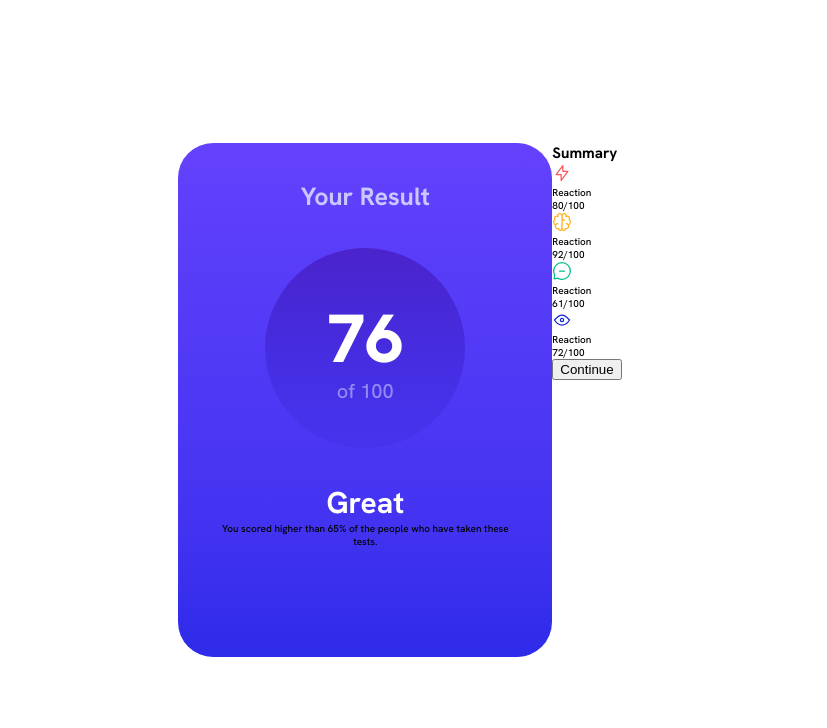
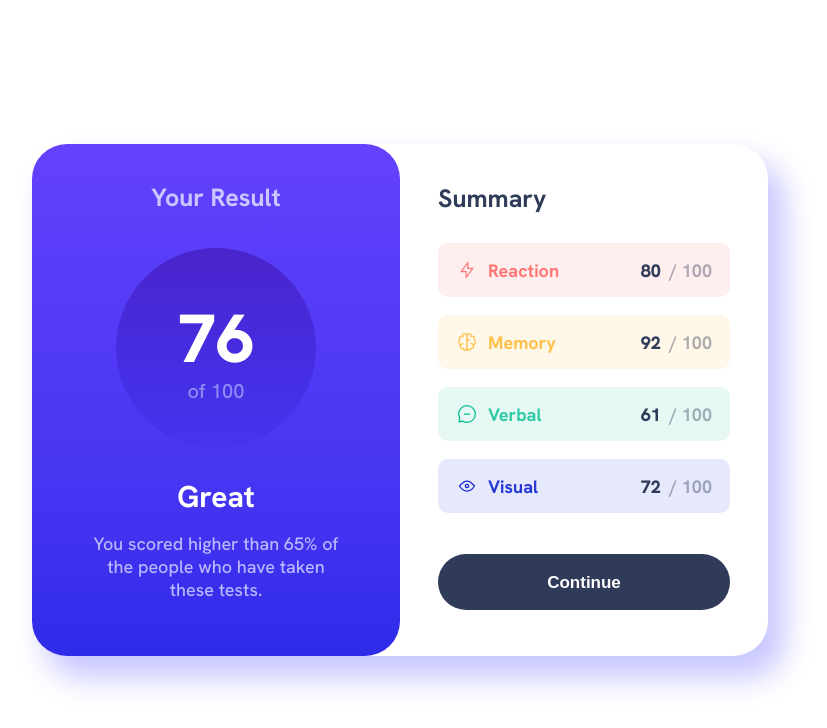
Before and after one commit to JessCP25/ResultsSummary, a plain HTML site: page index.html in a window 1280 px wide. Shown: the whole page, without its empty margins (240-1067 px from the left). Drawn offline with Linux system fonts and the light colour scheme.

Commit message:
diseño finalizado

```diff
--- a/index.html
+++ b/index.html
@@ -24,38 +24,40 @@
       </div>
       <div class="card-summary">
         <h2>Summary</h2>
-        <div>
-          <div>
-            <div>
-              <svg xmlns="http://www.w3.org/2000/svg" width="20" height="20" fill="none" viewBox="0 0 20 20"><path stroke="#F55" stroke-linecap="round" stroke-linejoin="round" stroke-width="1.25" d="M10.833 8.333V2.5l-6.666 9.167h5V17.5l6.666-9.167h-5Z"/></svg>
+        <div class="summary-container">
+          <div class="summary__points summary__reaction">
+            <div class="summary__left">
+              <svg xmlns="http://www.w3.org/2000/svg" width="20" height="20" fill="none" viewBox="0 0 20 20"><path stroke="hsla(0, 100%, 67%,0.8)" stroke-linecap="round" stroke-linejoin="round" stroke-width="1.25" d="M10.833 8.333V2.5l-6.666 9.167h5V17.5l6.666-9.167h-5Z"/></svg>
               <p>Reaction</p>
             </div>
-            <div>
-              <p><span>80</span>/100</p>
+            <div class="summary__right">
+              <p><span>80</span> / 100</p>
             </div>
           </div>
-          <div>
-            <div>
-              <svg xmlns="http://www.w3.org/2000/svg" width="20" height="20" fill="none" viewBox="0 0 20 20"><path stroke="#FFB21E" stroke-linecap="round" stroke-linejoin="round" stroke-width="1.25" d="M5.833 11.667a2.5 2.5 0 1 0 .834 4.858"/><path stroke="#FFB21E" stroke-linecap="round" stroke-linejoin="round" stroke-width="1.25" d="M3.553 13.004a3.333 3.333 0 0 1-.728-5.53m.025-.067a2.083 2.083 0 0 1 2.983-2.824m.199.054A2.083 2.083 0 1 1 10 3.75v12.917a1.667 1.667 0 0 1-3.333 0M10 5.833a2.5 2.5 0 0 0 2.5 2.5m1.667 3.334a2.5 2.5 0 1 1-.834 4.858"/><path stroke="#FFB21E" stroke-linecap="round" stroke-linejoin="round" stroke-width="1.25" d="M16.447 13.004a3.334 3.334 0 0 0 .728-5.53m-.025-.067a2.083 2.083 0 0 0-2.983-2.824M10 3.75a2.085 2.085 0 0 1 2.538-2.033 2.084 2.084 0 0 1 1.43 2.92m-.635 12.03a1.667 1.667 0 0 1-3.333 0"/></svg>              <p>Reaction</p>
+          <div class="summary__points summary__memory">
+            <div class="summary__left">
+              <svg xmlns="http://www.w3.org/2000/svg" width="20" height="20" fill="none" viewBox="0 0 20 20"><path stroke="hsla(39, 100%, 56%,0.8)" stroke-linecap="round" stroke-linejoin="round" stroke-width="1.25" d="M5.833 11.667a2.5 2.5 0 1 0 .834 4.858"/><path stroke="hsla(39, 100%, 56%,0.8)" stroke-linecap="round" stroke-linejoin="round" stroke-width="1.25" d="M3.553 13.004a3.333 3.333 0 0 1-.728-5.53m.025-.067a2.083 2.083 0 0 1 2.983-2.824m.199.054A2.083 2.083 0 1 1 10 3.75v12.917a1.667 1.667 0 0 1-3.333 0M10 5.833a2.5 2.5 0 0 0 2.5 2.5m1.667 3.334a2.5 2.5 0 1 1-.834 4.858"/><path stroke="hsla(39, 100%, 56%,0.8)" stroke-linecap="round" stroke-linejoin="round" stroke-width="1.25" d="M16.447 13.004a3.334 3.334 0 0 0 .728-5.53m-.025-.067a2.083 2.083 0 0 0-2.983-2.824M10 3.75a2.085 2.085 0 0 1 2.538-2.033 2.084 2.084 0 0 1 1.43 2.92m-.635 12.03a1.667 1.667 0 0 1-3.333 0"/></svg>
+              <p>Memory</p>
             </div>
-            <div>
-              <p><span>92</span>/100</p>
+            <div class="summary__right">
+              <p><span>92</span> / 100</p>
             </div>
           </div>
-          <div>
-            <div>
-              <svg xmlns="http://www.w3.org/2000/svg" width="20" height="20" fill="none" viewBox="0 0 20 20"><path stroke="#00BB8F" stroke-linecap="round" stroke-linejoin="round" stroke-width="1.25" d="M7.5 10h5M10 18.333A8.333 8.333 0 1 0 1.667 10c0 1.518.406 2.942 1.115 4.167l-.699 3.75 3.75-.699A8.295 8.295 0 0 0 10 18.333Z"/></svg>              <p>Reaction</p>
+          <div class="summary__points summary__verbal">
+            <div class="summary__left">
+              <svg xmlns="http://www.w3.org/2000/svg" width="20" height="20" fill="none" viewBox="0 0 20 20"><path stroke="#00BB8F" stroke-linecap="round" stroke-linejoin="round" stroke-width="1.25" d="M7.5 10h5M10 18.333A8.333 8.333 0 1 0 1.667 10c0 1.518.406 2.942 1.115 4.167l-.699 3.75 3.75-.699A8.295 8.295 0 0 0 10 18.333Z"/></svg>              <p>Verbal</p>
             </div>
-            <div>
-              <p><span>61</span>/100</p>
+            <div class="summary__right">
+              <p><span>61</span> / 100</p>
             </div>
           </div>
-          <div>
-            <div>
-              <svg xmlns="http://www.w3.org/2000/svg" width="20" height="20" fill="none" viewBox="0 0 20 20"><path stroke="#1125D6" stroke-linecap="round" stroke-linejoin="round" stroke-width="1.25" d="M10 11.667a1.667 1.667 0 1 0 0-3.334 1.667 1.667 0 0 0 0 3.334Z"/><path stroke="#1125D6" stroke-linecap="round" stroke-linejoin="round" stroke-width="1.25" d="M17.5 10c-1.574 2.492-4.402 5-7.5 5s-5.926-2.508-7.5-5C4.416 7.632 6.66 5 10 5s5.584 2.632 7.5 5Z"/></svg>              <p>Reaction</p>
+          <div class="summary__points summary__visual">
+            <div class="summary__left">
+              <svg xmlns="http://www.w3.org/2000/svg" width="20" height="20" fill="none" viewBox="0 0 20 20"><path stroke="#1125D6" stroke-linecap="round" stroke-linejoin="round" stroke-width="1.25" d="M10 11.667a1.667 1.667 0 1 0 0-3.334 1.667 1.667 0 0 0 0 3.334Z"/><path stroke="#1125D6" stroke-linecap="round" stroke-linejoin="round" stroke-width="1.25" d="M17.5 10c-1.574 2.492-4.402 5-7.5 5s-5.926-2.508-7.5-5C4.416 7.632 6.66 5 10 5s5.584 2.632 7.5 5Z"/></svg>
+              <p>Visual</p>
             </div>
-            <div>
-              <p><span>72</span>/100</p>
+            <div class="summary__right">
+              <p><span>72</span> / 100</p>
             </div>
           </div>
         </div>
@@ -64,8 +66,8 @@
     </div>
   </main>
   <div class="attribution" hidden>
-    Challenge by <a href="https://www.frontendmentor.io?ref=challenge" target="_blank">Frontend Mentor</a>.
-    Coded by <a href="#">Jessica Silvia Payano Castro</a>.
+    Challenge by <a href="https://www.frontendmentor.io?ref=challenge" target="_blank">Frontend Mentor</a>
+    Coded by <a href="#">Jessica Silvia Payano Castro</a>
   </div>
 </body>
 </html>
--- a/style.css
+++ b/style.css
@@ -30,15 +30,20 @@ main{
 
 .card-container{
     display: flex;
+    border-radius: 35px;
+    box-shadow: 15px 20px 30px 2px var(--light-lavender);
 }
 
 .card-result{
-    width: 374px;
-    height: 514px;
+    width: 368px;
+    height: 512px;
     background-image: var(--slite-royal);
     border-radius: 35px;
     text-align: center;
     padding: 37px;
+    display: flex;
+    flex-direction: column;
+    align-items: center;
 }
 .card-result h1{
     font-size: 2.5rem;
@@ -50,11 +55,13 @@ main{
     height: 200px;
     background-image: var(--violet-persian);
     border-radius: 50%;
-    margin: 35px auto;
+    /* margin: 35px auto; */
     display: flex;
     flex-direction: column;
     justify-content: center;
     align-items: center;
+    margin-top: 34px;
+    margin-bottom: 29px;
 }
 
 .card-result__points p:nth-child(1){
@@ -62,7 +69,7 @@ main{
     font-weight: 800;
     color: var(--white);
     line-height: 7.8rem;
-    padding-top: 7px;
+    padding-top: 8px;
 }
 
 .card-result__points p:nth-child(2){
@@ -76,3 +83,123 @@ main{
     font-weight: 700;
     color: var(--white);
 }
+.card-result__p{
+    color: hsla(241, 100%, 89%,0.9);
+    font-size: 1.8rem;
+    width: 85%;
+    margin-top: 16px;
+}
+
+.card-summary{
+    width: 368px;
+    height: 512px;
+    border-radius: 35px;
+    padding: 38px;
+}
+
+.card-summary h2{
+    color: var(--dark-gray-blue);
+    font-size: 2.5rem;
+}
+
+.summary-container{
+    display: flex;
+    flex-direction: column;
+    gap: 18px;
+    margin-top: 28px;
+    margin-bottom: 41px;
+}
+
+.summary__points{
+    display: flex;
+    height: 54px;
+    border-radius: 10px;
+    justify-content: space-between;
+    align-items: center;
+    padding-left: 19px;
+    padding-right: 18px;
+}
+
+.summary__left{
+    display: flex;
+    gap: 11px;
+    align-items: center;
+}
+
+.summary__left p{
+    font-size: 1.8rem;
+    font-weight: 700;
+    padding-top: 1px;
+}
+
+.summary__right p{
+    color: hsla(224, 30%, 27%,0.4);
+    font-size: 1.8rem;
+    font-weight: 700;
+}
+.summary__right span{
+    color: var(--dark-gray-blue);
+    margin-right: 4px;
+    font-weight: 800;
+}
+
+.summary__reaction{
+    background-color: hsla(0, 100%, 67%,0.1);
+}
+
+.summary__reaction .summary__left p{
+    color: hsla(0, 100%, 67%,0.8);
+}
+
+.summary__memory{
+    background-color: hsla(39, 100%, 56%,0.1);
+}
+
+.summary__memory .summary__left p{
+    color: hsla(39, 100%, 56%,0.8);
+}
+
+.summary__verbal{
+    background: hsl(166, 100%, 37%,0.1);
+}
+
+.summary__verbal .summary__left p{
+    color: hsl(166, 100%, 37%,0.8);
+}
+
+.summary__visual{
+    background-color: hsla(234, 85%, 45%,0.1);
+}
+
+.summary__visual .summary__left p{
+    color: hsla(234, 85%, 45%,0.9);
+}
+button{
+    width: 100%;
+    background-color: var(--dark-gray-blue);
+    border: none;
+    border-radius: 30px;
+    color: var(--white);
+    font-size: 1.7rem;
+    font-weight: 700;
+    padding: 17px 0px;
+    padding-top: 19px;
+}
+
+button:hover{
+    background-image: var(--slite-royal);
+}
+
+@media(max-width: 740px){
+    .card-container{
+        flex-direction: column;
+    }
+
+    .card-result{
+        width: 375px;
+    }
+
+    .card-summary{
+        width: 375px;
+    }
+}
```
